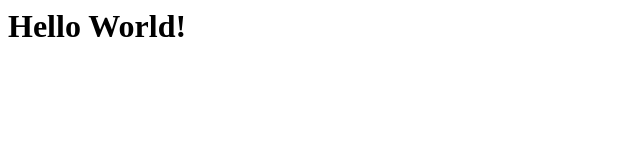
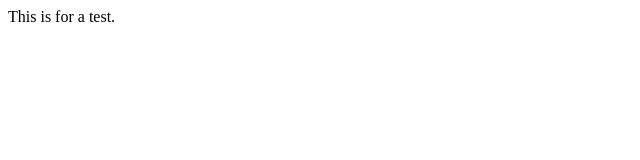
Before and after one commit to Rlatkddh1010/rlatkddh1010.github.io, a plain HTML site: page index.html in a window 1280 px wide. Shown: the whole page, without its empty margins (0-640 px from the left). Drawn offline with Linux system fonts and the light colour scheme.

Commit message:
Update index.html

```diff
--- a/index.html
+++ b/index.html
@@ -1,7 +1,5 @@
 <html>
     <body>
-        <h1>
-            Hello World!
-        </h1>
+        This is for a test.
     </body>
 </html>
```
